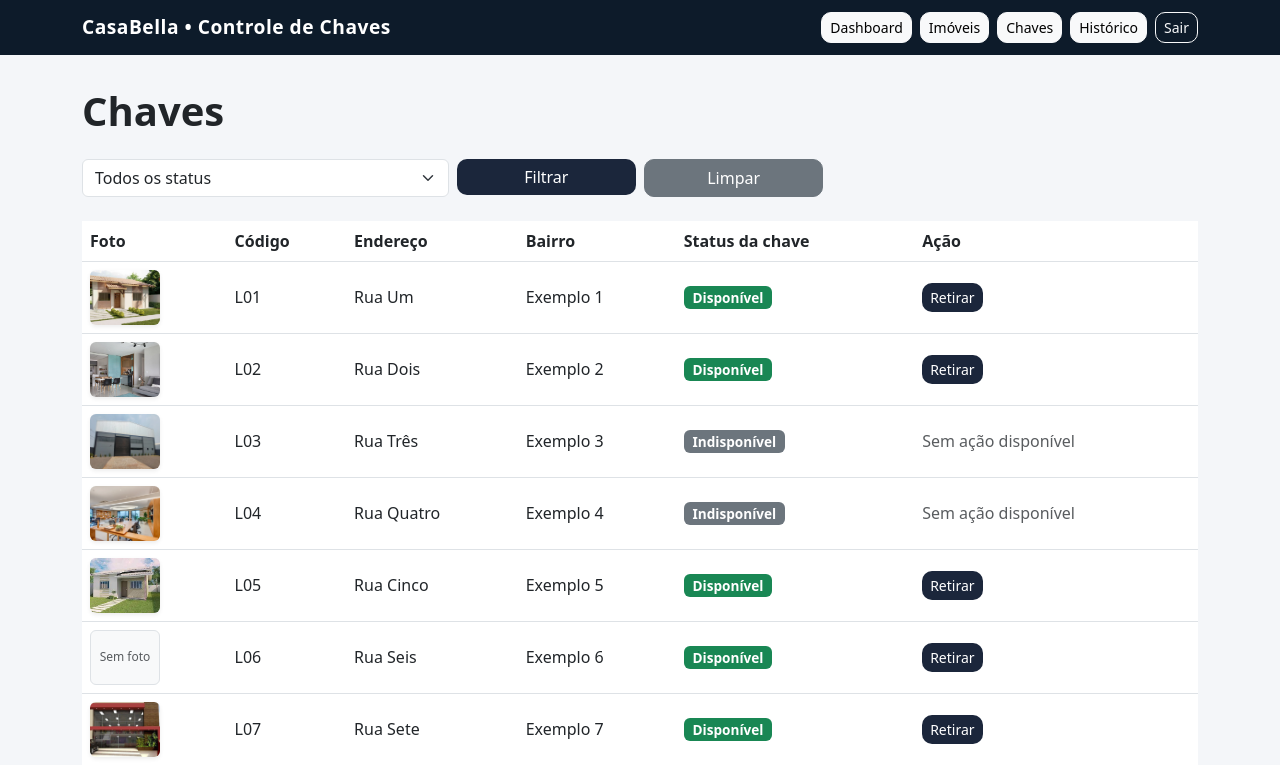
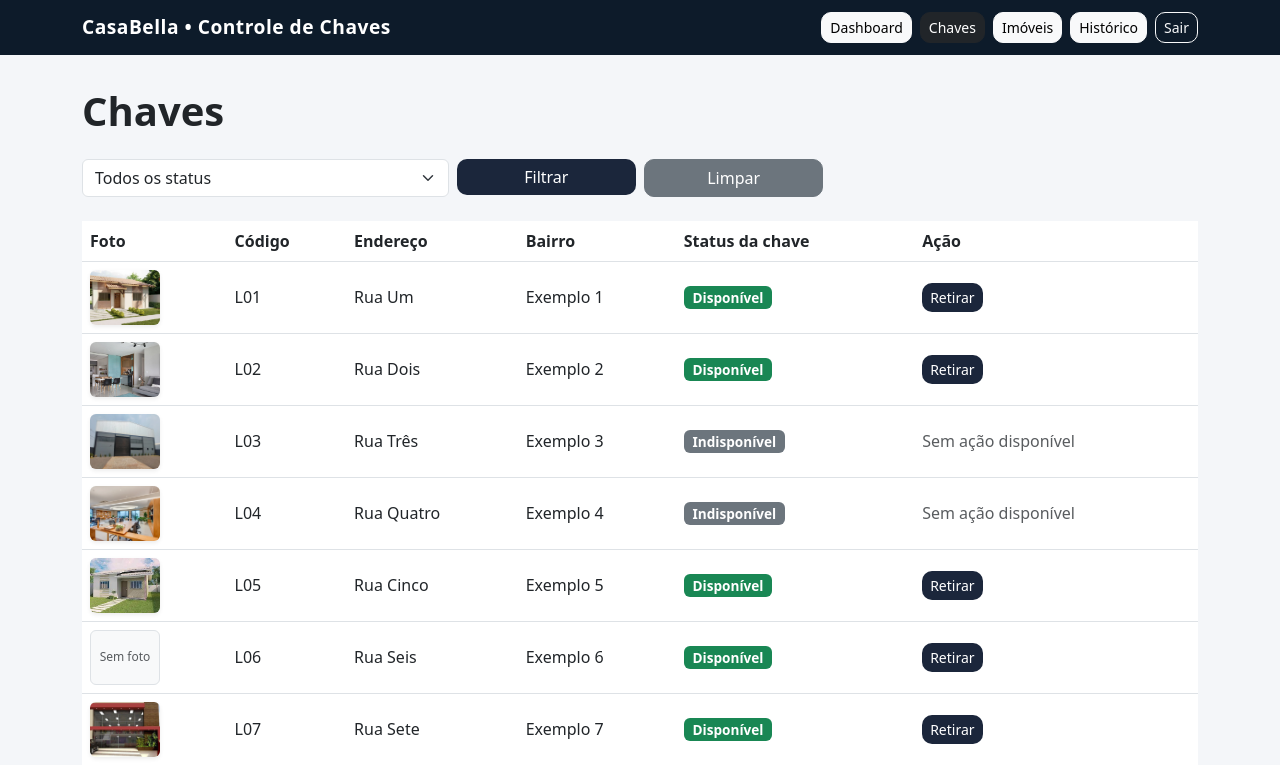
Before and after one commit to Thaisa-Souza/sistema-controle-chaves-pi, a Django app: page /chaves/ in a window 1280 px wide. Shown: the top 765 px of the page. Run offline with Django 5.2, Linux system fonts and the light colour scheme; a user stored in the database is signed in; data comes from the database, SQL or seed files in the repository.

Commit message:
Melhora navegacao do menu com destaque de pagina ativa

```diff
--- a/imoveis/templates/imoveis/base.html
+++ b/imoveis/templates/imoveis/base.html
@@ -118,19 +118,23 @@
 
             <div class="ms-auto d-flex gap-2 mt-3 mt-lg-0">
 
-                <a href="{% url 'dashboard' %}" class="btn btn-light btn-sm">
+                <a href="{% url 'dashboard' %}"
+                   class="btn btn-sm {% if request.resolver_match.url_name == 'dashboard' %}btn-dark text-white{% else %}btn-light{% endif %}">
                     Dashboard
                 </a>
 
-                <a href="{% url 'imovel_list' %}" class="btn btn-light btn-sm">
+                <a href="{% url 'chave_list' %}"
+                   class="btn btn-sm {% if request.resolver_match.url_name == 'chave_list' or request.resolver_match.url_name == 'retirar_chave' or request.resolver_match.url_name == 'devolver_chave' %}btn-dark text-white{% else %}btn-light{% endif %}">
+                    Chaves
+                </a>
+
+                <a href="{% url 'imovel_list' %}"
+                   class="btn btn-sm {% if request.resolver_match.url_name == 'imovel_list' or request.resolver_match.url_name == 'imovel_create' or request.resolver_match.url_name == 'imovel_update' or request.resolver_match.url_name == 'imovel_delete' %}btn-dark text-white{% else %}btn-light{% endif %}">
                     Imóveis
                 </a>
 
-                <a href="{% url 'chave_list' %}" class="btn btn-light btn-sm">
-                    Chaves
-                </a>
-
-                <a href="{% url 'historico_list' %}" class="btn btn-light btn-sm">
+                <a href="{% url 'historico_list' %}"
+                   class="btn btn-sm {% if request.resolver_match.url_name == 'historico_list' %}btn-dark text-white{% else %}btn-light{% endif %}">
                     Histórico
                 </a>
 
```
